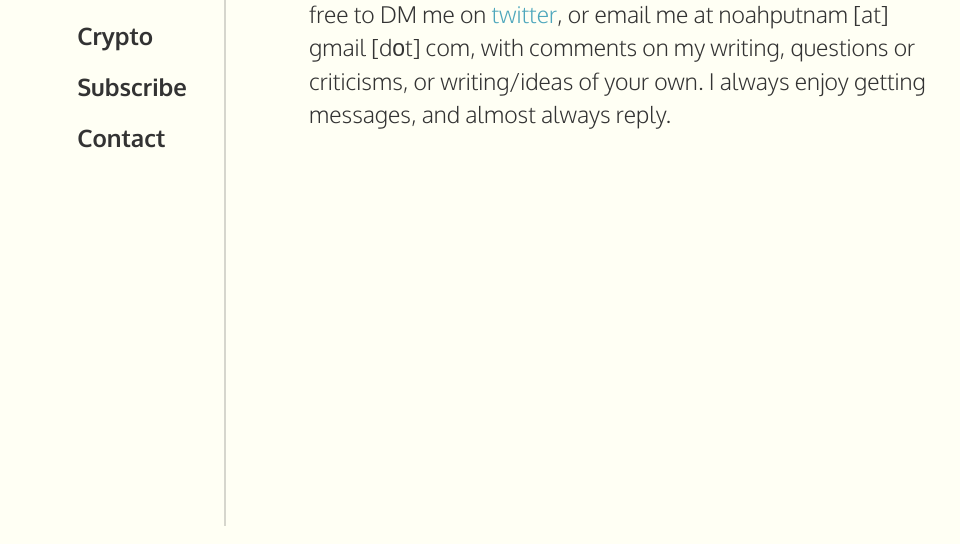
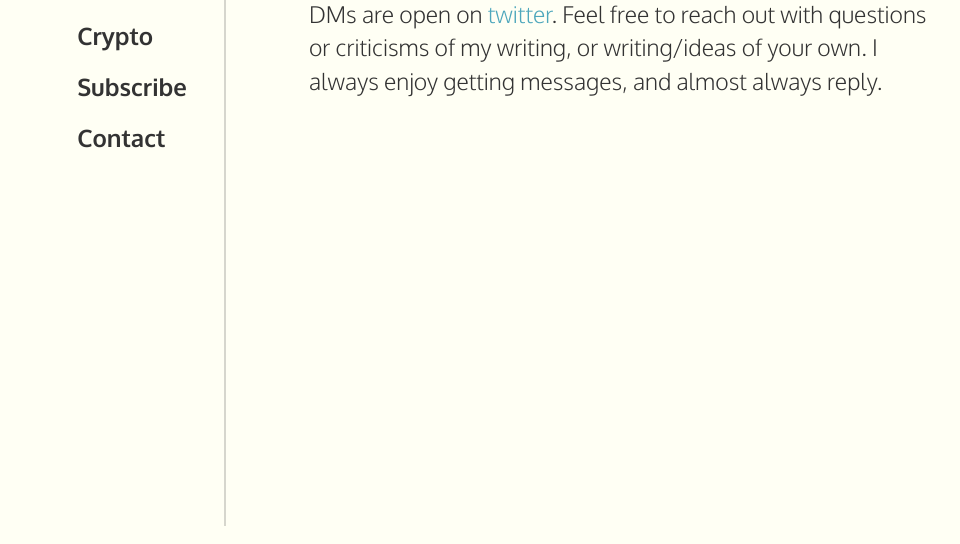
Before and after one commit to nputnam-hu/e-conomy-web, a Gatsby site: page /contact in a window 1280 px wide. Shown: the part 256-800 px from the top of the page, without its empty margins (160-1120 px from the left). Built offline with nearby package versions, Linux system fonts and the light colour scheme; Gatsby itself is replaced by a stand-in of ours; a web font is replaced by a local one.

Commit message:
Update contact.js

```diff
--- a/src/pages/contact.js
+++ b/src/pages/contact.js
@@ -23,8 +23,7 @@ const BlogIndex = ({ data, location }) => {
           </p>
           <p className={styles.mainContent__paragraph}>
             One of the primary reasons I publish my ideas online is so that I
-            can meet interesting people who have their own ideas. Feel free to
-            DM me on{' '}
+            can meet interesting people who have their own ideas. My DMs are open on{' '}
             <a
               href="https://twitter.com/noah_putnam"
               target="_blank"
@@ -32,8 +31,8 @@ const BlogIndex = ({ data, location }) => {
             >
               twitter
             </a>
-            , or email me at noahputnam [at] gmail [dоt] com, with comments on
-            my writing, questions or criticisms, or writing/ideas of your own. I
+            . Feel free to reach out with questions or criticisms of
+            my writing, or writing/ideas of your own. I
             always enjoy getting messages, and almost always reply.
           </p>
         </div>
```
